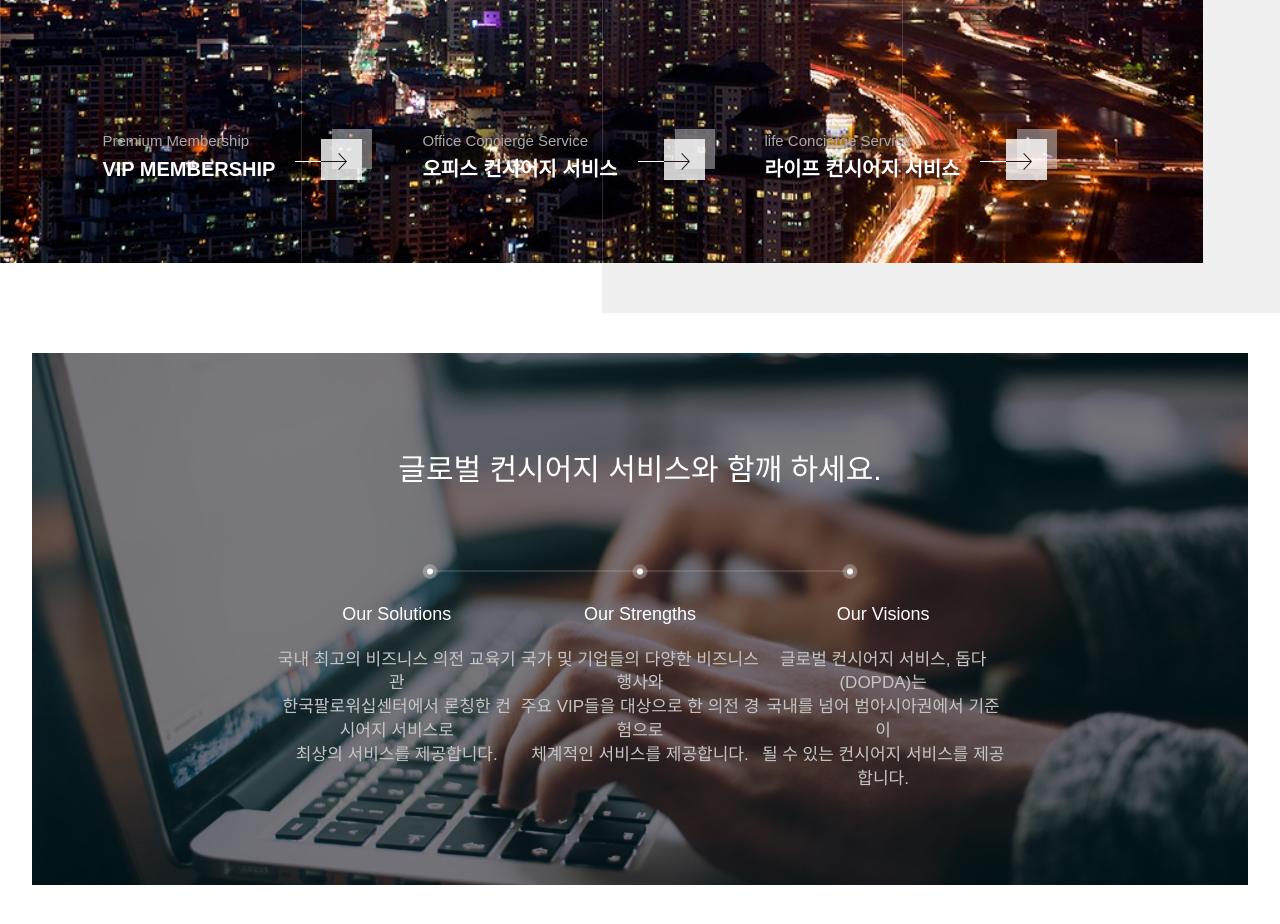
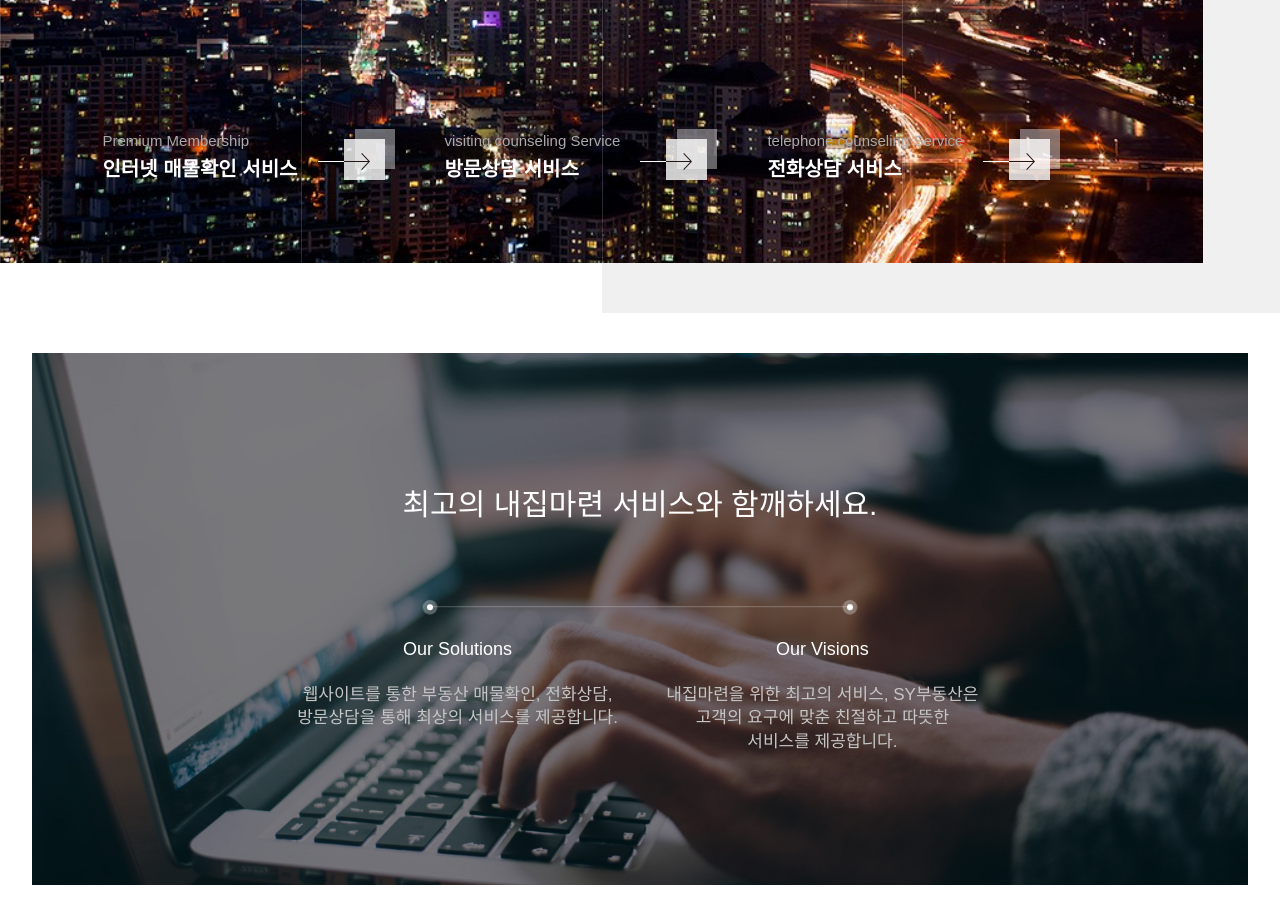
Before and after one commit to leewonje418/SyRealeState_MainPage, a plain HTML site: page web/index.html in a window 1280 px wide. Shown: the part 660-1584 px from the top of the page. Drawn offline with Linux system fonts and the light colour scheme; a web font is replaced by a local one.

Commit message:
html택스트수정

```diff
--- a/web/css/main.css
+++ b/web/css/main.css
@@ -80,7 +80,6 @@ section.about .inner .line {width: 35%;margin: 80px auto 30px; position: relativ
 section.about .inner .line span {display: block; width: 100%; height: 1px; background: rgba(255, 255, 255, 0.25); }
 section.about .inner .line li{width: 6px; height: 6px; border-radius: 50%; background: #fff; position: absolute;}
 section.about .inner .line li.a {left: 0; top:-2px;}
-section.about .inner .line li.b{left: 50%; transform: translateX(-50%); top:-2px;}
 section.about .inner .line li.c {right: 0; top:-2px;}
 section.about .inner .line li:before {content: ''; width: 100%; height: 100%; border-radius: 50%; background: rgba(255,255, 255, 0.70); position:absolute; left: 50%; top:50%; margin-top: -3px;margin-left: -3px; animation: dot 1.5s infinite;}
 
@@ -88,7 +87,7 @@ section.about .inner .line li:before {content: ''; width: 100%; height: 100%; bo
     100%{opacity: 1; transform: scale(3.5); opacity: 0;}
 }
 section.about .inner ul {width: 60%; margin: 0 auto;}
-section.about .inner ul li {color: #c5c5c5; float: left; width: 33.3333%; font-size: 17px; font-weight: 100; }
+section.about .inner ul li {color: #c5c5c5; float: left; width: 50%; font-size: 17px; font-weight: 100; }
 section.about .inner ul li h3{font-size: 18px; margin-bottom: 20px; font-weight: normal; color:#fff;}
 
 /*animation*/
--- a/web/index.html
+++ b/web/index.html
@@ -16,9 +16,7 @@
             <ul class="gnb">
                 <li><a href="#">about</a></li>
                 <li><a href="#">service</a></li>
-                <li><a href="#">membership</a></li>
-                <li><a href="#">consulting</a></li>
-                <li><a href="#">contact</a></li>
+                <li><a href="#">로그인 & 회원가입</a></li>
             </ul>
         </nav>
     </header>
@@ -38,19 +36,19 @@
         <ul class="menu">
             <li>
                 <a href="#">
-                    <p><span>Premium Membership</span>VIP MEMBERSHIP</p>
+                    <p><span>Premium Membership</span>인터넷 매물확인 서비스</p>
                     <span class="arrow"><img src="img/arrow_btn.png" alt=""></span>
                 </a>
             </li>
             <li>
                 <a href="#">
-                    <p><span>Office Concierge Service</span>오피스 컨시어지 서비스</p>
+                    <p><span>visiting counseling Service</span>방문상담 서비스</p>
                     <span class="arrow"><img src="img/arrow_btn.png" alt=""></span>
                 </a>
             </li>
             <li>
                 <a href="#">
-                    <p><span>life Concierge Service</span>라이프 컨시어지 서비스</p>
+                    <p><span>telephone counseling Service</span>전화상담 서비스</p>
                     <span class="arrow"><img src="img/arrow_btn.png" alt=""></span>
                 </a>
             </li>
@@ -59,12 +57,11 @@
     <section class="about">
         <img src="img/main2_bg.jpg" alt="">
         <div class="inner">
-            <h2>글로벌 컨시어지 서비스와 함깨 하세요.</h2>
+            <h2>최고의 내집마련 서비스와 함깨하세요.</h2>
             <div class="line">
                 <span></span>
                 <ul>
                     <li class="a"></li>
-                    <li class="b"></li>
                     <li class="c"></li>
                 </ul>
             </div>
@@ -72,25 +69,16 @@
                     <li>
                         <h3>Our Solutions</h3>
                         <p>
-                            국내 최고의 비즈니스 의전 교육기관<br>
-                            한국팔로워십센터에서 론칭한 컨시어지 서비스로<br>
+                            웹사이트를 통한 부동산 매물확인, 전화상담, <br> 방문상담을 통해
                             최상의 서비스를 제공합니다. <br>
-                        </p>
-                    </li>
-                    <li>
-                        <h3>Our Strengths</h3>
-                        <p>
-                            국가 및 기업들의 다양한 비즈니스 행사와<br>
-                            주요 VIP들을 대상으로 한 의전 경험으로<br>
-                            체계적인 서비스를 제공합니다.<br>
                         </p>
                     </li>
                     <li>
                         <h3>Our Visions</h3>
                         <p>
-                            글로벌 컨시어지 서비스, 돕다(DOPDA)는<br>
-                            국내를 넘어 범아시아권에서 기준이<br>
-                            될 수 있는 컨시어지 서비스를 제공합니다.<br>
+                            내집마련을 위한 최고의 서비스, SY부동산은<br>
+                            고객의 요구에 맞춘 친절하고 따뜻한<br>
+                            서비스를 제공합니다.<br>
                         </p>
                     </li>
                 </ul>
```
